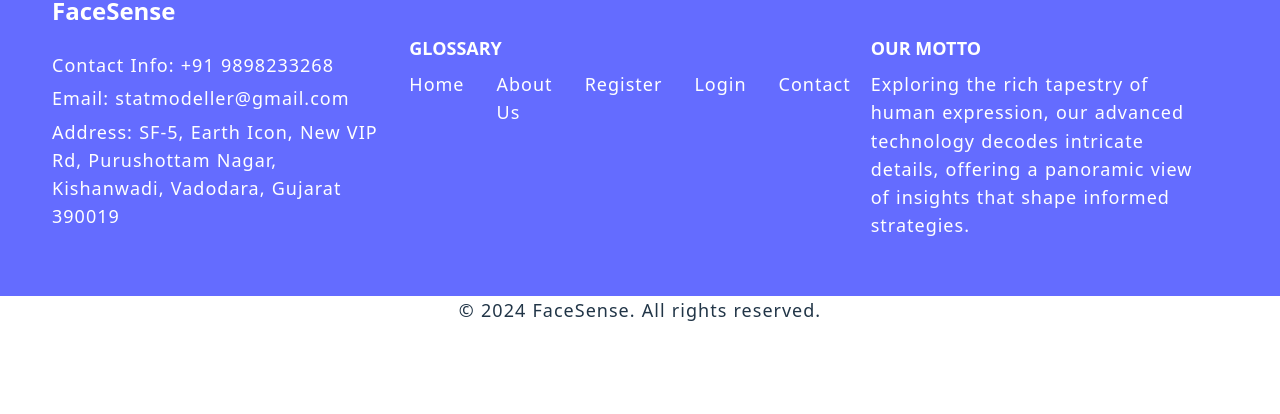
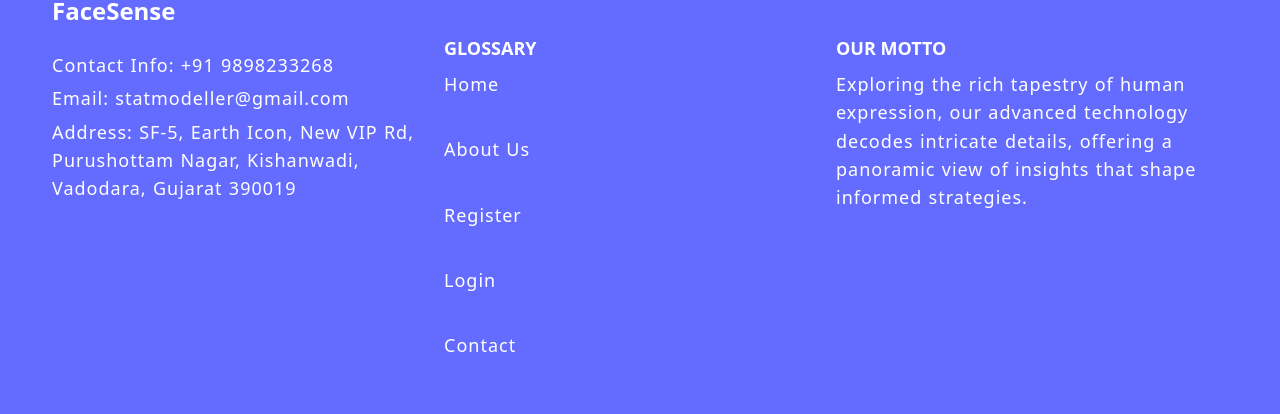
Before and after one commit to pateltisha24/Visitor-Management-System, a React (Vite) app in the folder web/client/: page /contact in a window 1280 px wide. Shown: the part 1473-1887 px from the top of the page. Before the commit the page ends 1825 px from the top, so only its background shows below. Built offline with nearby package versions, Linux system fonts and the light colour scheme.

Commit message:
Descriptive message about the changes

```diff
--- a/web/client/src/components/Footer/Footer.css
+++ b/web/client/src/components/Footer/Footer.css
@@ -8,7 +8,7 @@
 .footer {
     padding: 5.2rem;
     background-color: var(--btn-color);
-    ;
+
     color: white;
     font-size: 1rem;
     display: flex;
@@ -45,6 +45,8 @@
 .footer-links {
     list-style: none;
     padding: 0;
+    display: flex;
+    flex-direction: column; /* Make the links vertical */
 }
 
 .footer-links li {
--- a/web/client/src/index.css
+++ b/web/client/src/index.css
@@ -4,6 +4,7 @@
   box-sizing: border-box;
   font-family: Urbanist, system-ui, Avenir, Helvetica, Arial, sans-serif;
   color-scheme: light dark;
+
 }
 
 :root {
@@ -11,6 +12,7 @@
   --btn-color: #646cff;
   --dark-color: #242424;
   --helper-color: #99b9ff;
+  --bg-dark: #000000;
 }
 
 html {
--- a/web/client/src/pages/Contact.jsx
+++ b/web/client/src/pages/Contact.jsx
@@ -71,7 +71,7 @@
     e.preventDefault();
 
     try {
-      const response = await fetch("/api/form/contact", {
+      const response = await fetch("https://server-zeta-beige.vercel.app/api/form/contact", {
         method: "POST",
         headers: {
           "Content-Type": "application/json",
```
